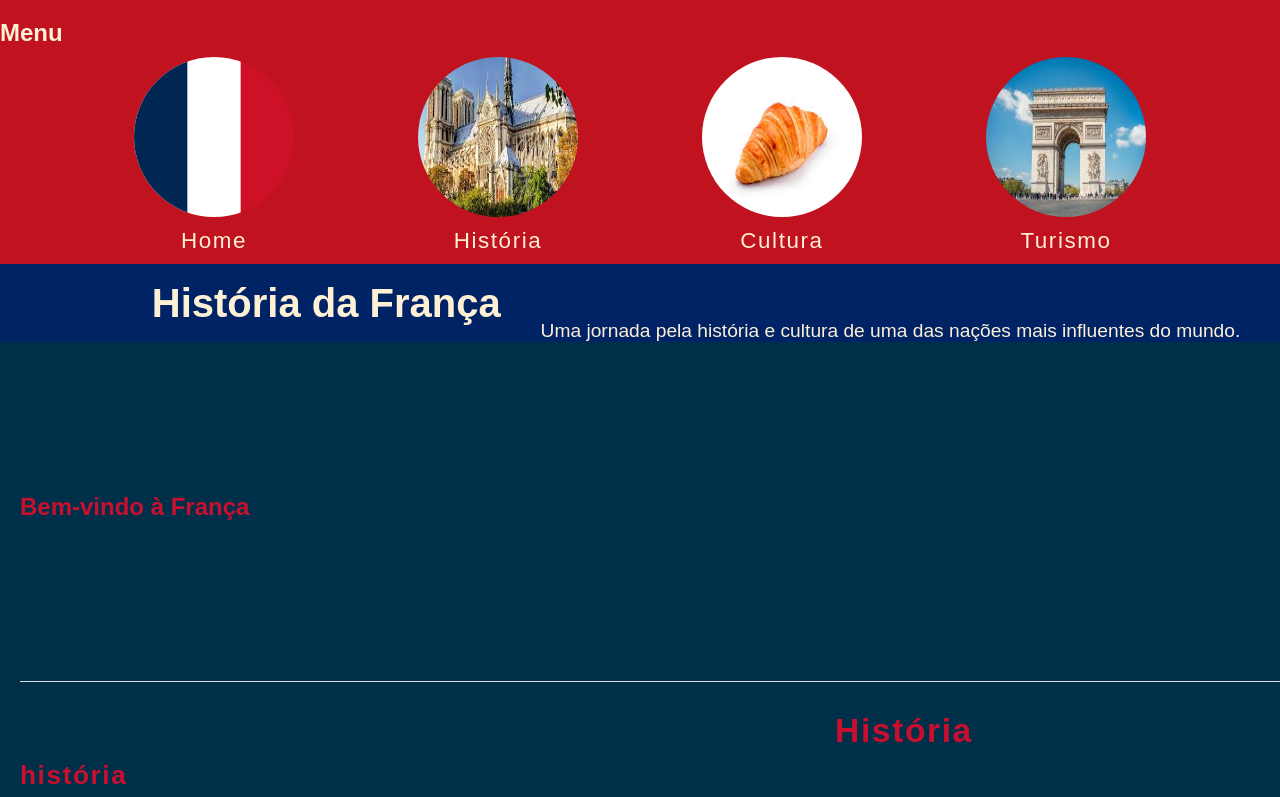
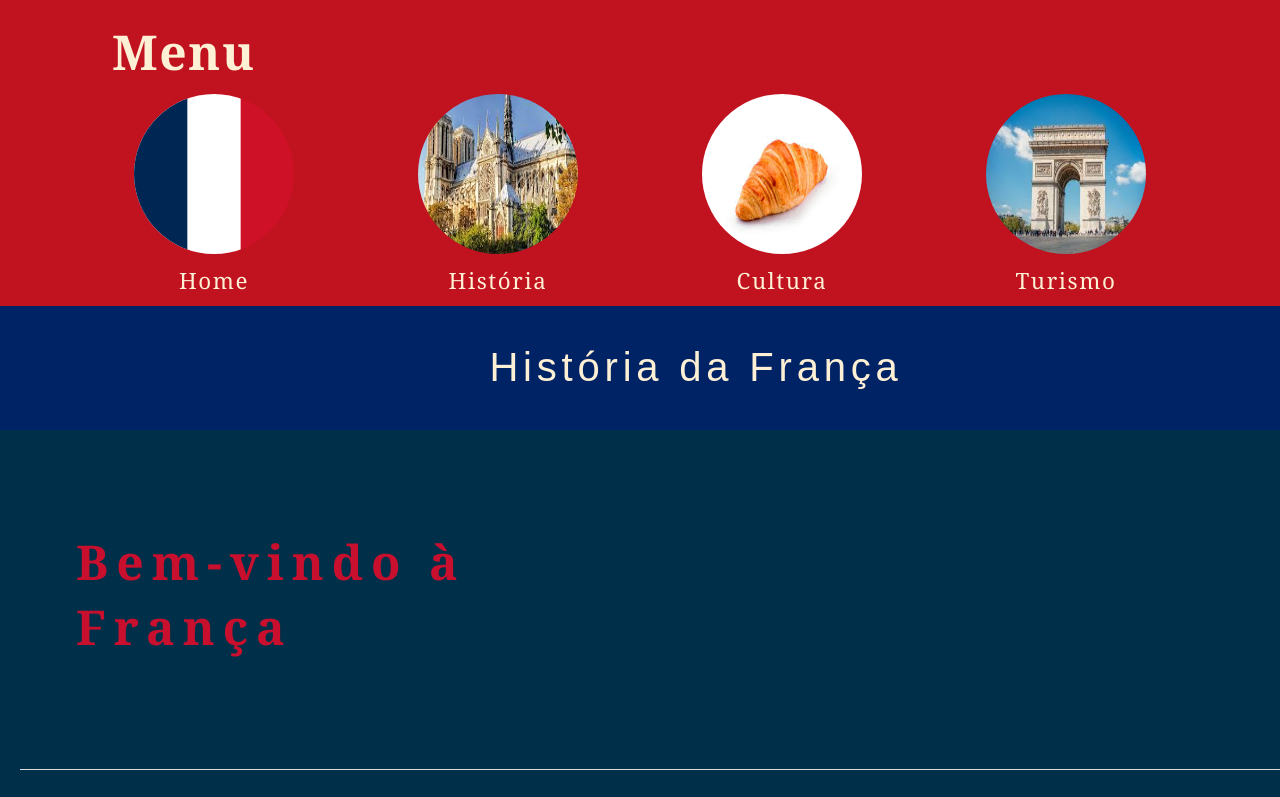
Before and after one commit to raulegas12Ati/fran-a, a plain HTML site: page historia.html in a window 1280 px wide. Shown: the top 797 px of the page. Drawn offline with Linux system fonts and the light colour scheme; a web font is replaced by a local one.

Commit message:
Segundo commit

```diff
--- a/cultura.css
+++ b/cultura.css
@@ -12,16 +12,29 @@
     padding: 1rem;
   }
 
+  header h2{
+    padding-left: 7rem;
+    color: var(--white);
+    font-size: 3rem;
+    letter-spacing: 0.1rem;
+}
+
+  .largura{
+    padding-inline: 4rem;
+    border: 1px solid red;
+    width: 100rem;
+  }
+
   #trabalho h1 {
     text-align: center;
-    font-size: 18px;
-    margin-bottom: 20px;
+    font-size: 3rem;
+    margin-bottom: 1.2rem;
   }
 
   #trabalho h2 {
-    font-size: 20px;
+    font-size: 1.2rem;
     text-align: center;
-    margin-bottom: 10px;
+    margin-bottom: 0.6rem;
   }
 
   #trabalho h3 {
--- a/historia.css
+++ b/historia.css
@@ -3,7 +3,7 @@
     margin: 0;
     padding: 0;
     box-sizing: border-box;
-    font-family: Arial, sans-serif;
+
 }
 
 body {
@@ -11,8 +11,26 @@ body {
     color: #333;
 }
 
+h1{
+    font-size: 8rem;
+    color: var(--white);
+    font-family: "Anton", sans-serif;
+    font-weight: 400;
+    font-style: normal;
+    letter-spacing: 0.3rem;
+}
+
 h2{
     color: var(--white);
+    font-size: 3rem;
+    letter-spacing: 0.5rem;
+}
+
+header h2{
+    padding-left: 7rem;
+    color: var(--white);
+    font-size: 3rem;
+    letter-spacing: 0.1rem;
 }
 
 p{
@@ -28,6 +46,7 @@ p{
     justify-content: center;
     display: flex;
     justify-content: space-evenly;
+    height: 7.7rem;
 }
 
 .titulo h1 {
@@ -98,6 +117,7 @@ section {
     margin-bottom: 30px;
     border-bottom: 1px solid #ddd;
     padding-bottom: 20px;
+    background: var(--black-blue);
 }
 
 section h2, section h3 {
--- a/historia.html
+++ b/historia.html
@@ -48,26 +48,21 @@ swap" rel="stylesheet">
 
     <div class="titulo">
         <h1>História da França</h1>
-        <p>Uma jornada pela história e cultura de uma das nações mais influentes do mundo.</p>
     </div>
 
 
     <main>
         <section class="comeco">
             <div class="segundo">
-                <h2>Bem-vindo à França</h2>
+                <h2>Bem-vindo à <br> França</h2>
             </div>
-            <div class="boas">
-                <p>Explore a rica história, cultura vibrante e os destinos turísticos da França, um país conhecido por
-                    sua
-                    influência global.</p>
-            </div>
+
         </section>
 
         <section class="historia">
             <h2>História</h2>
             <article class="História">
-                <h3>história</h3>
+
                 <p>A história da França é rica e complexa, marcada por eventos significativos que moldaram tanto o país
                     quanto o mundo. Suas raízes remontam aos tempos da Gália, habitada por povos celtas e depois
                     conquistada pelos romanos no século I a.C., tornando-se uma província do Império Romano. Com a queda
```
Also changed, not shown: cultura.html (+38 -16 lines).
